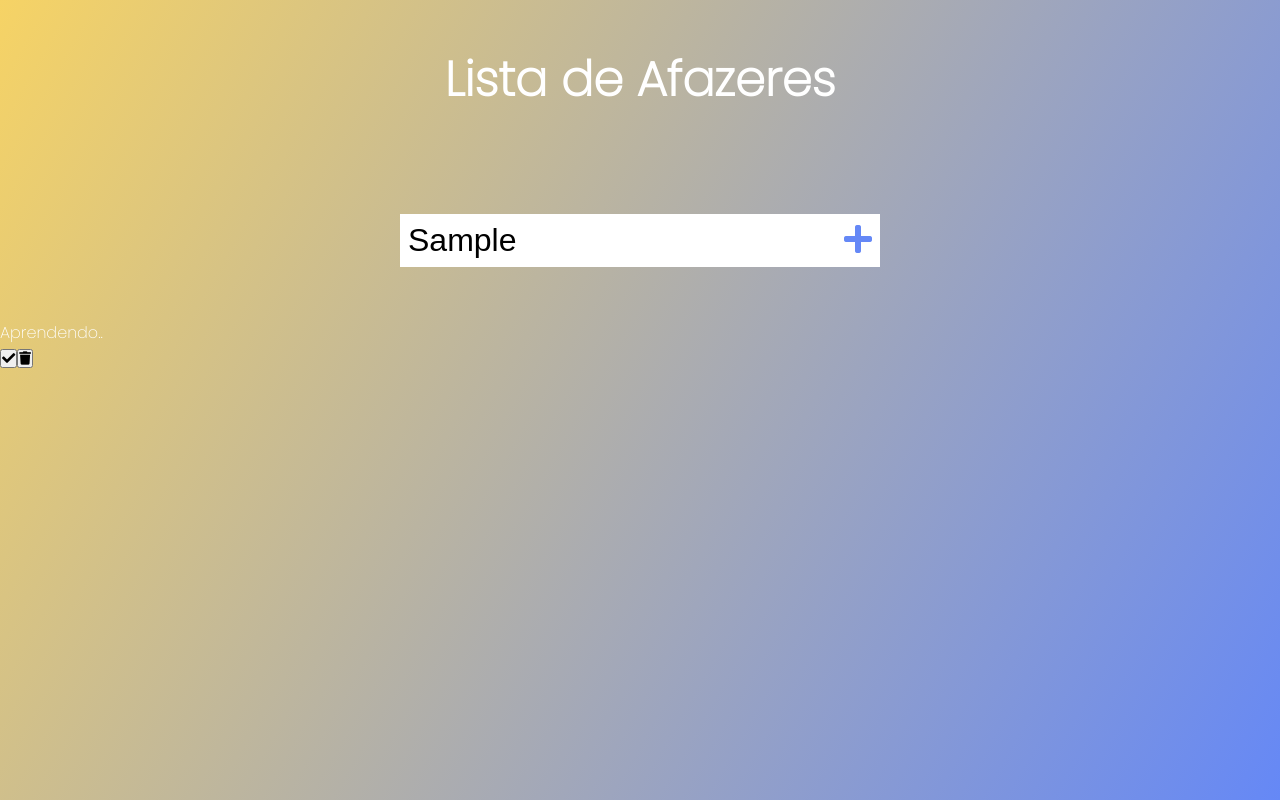
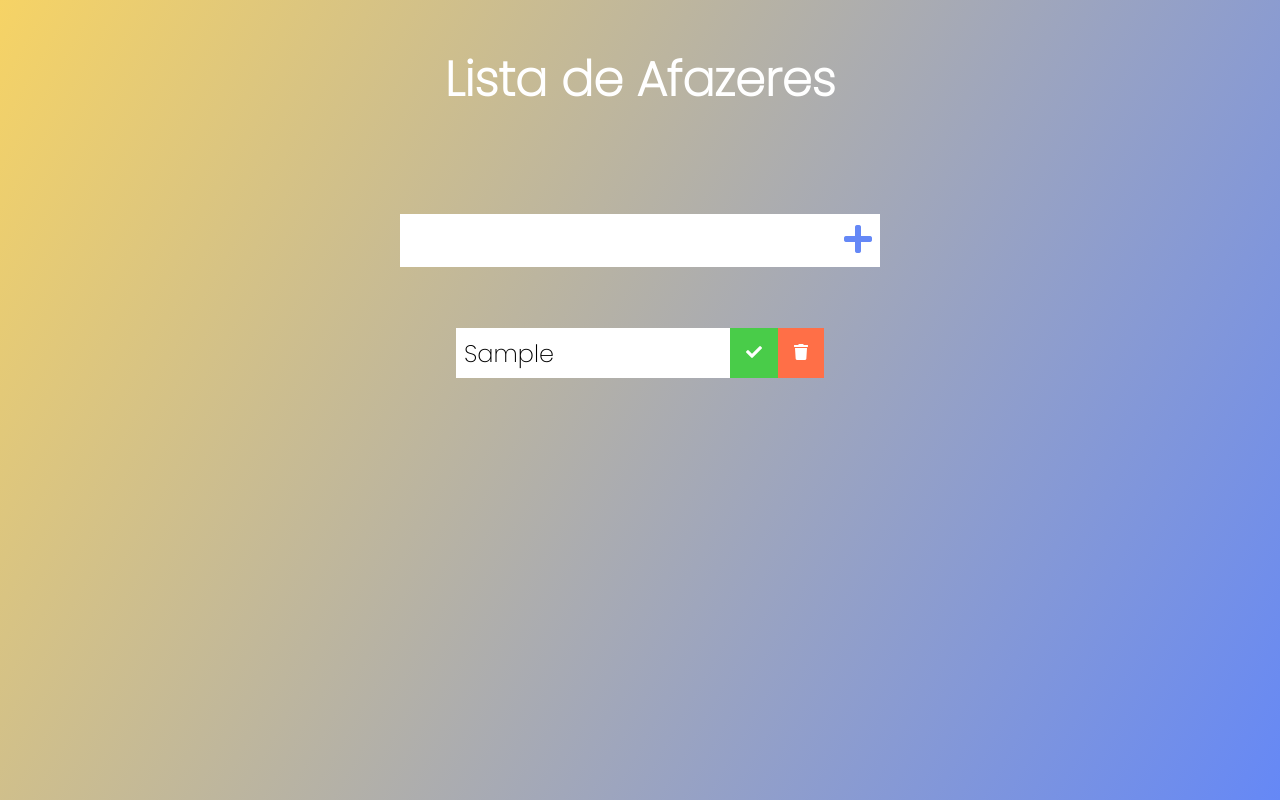
Before and after one commit to DraculK/Todo-JS, a plain HTML site: page index.html in a window 1280 px wide. Both pictures are taken after typing "Sample" into the empty fields and a click on the button 858 px from the left and 240 px from the top of the page. Drawn offline with Linux system fonts and the light colour scheme.

Commit message:
:lipstick: estilizando

```diff
--- a/app.js
+++ b/app.js
@@ -19,7 +19,7 @@ function addTodo(event){
 
     //Criar li
     const newTodo = document.createElement('li');
-    newTodo.innerText = "Aprendendo..";
+    newTodo.innerText = todoInput.value;
     newTodo.classList.add('todo-item');
     todoDiv.appendChild(newTodo);
 
@@ -32,9 +32,12 @@ function addTodo(event){
 
     const trashButton = document.createElement('button');
     trashButton.innerHTML = '<i class="fas fa-trash"></i>';
-    trashButton.classList.add("complete-btn");
+    trashButton.classList.add("trash-btn");
     todoDiv.appendChild(trashButton);
 
     //Append
     todoList.appendChild(todoDiv);
+
+    //Limpar o input do todo
+    todoInput.value = "";
 }
--- a/style.css
+++ b/style.css
@@ -1,3 +1,4 @@
+/* Tela Index */
 *{
     margin: 0;
     padding: 0;
@@ -42,3 +43,46 @@ form button:hover{
     background: #6588f6;
     color: white;
 }
+
+/* App Todo */
+.todo-container{
+    display: flex;
+    justify-content: center;
+    align-items: center;
+}
+
+.todo-list{
+    min-width: 30%;
+    list-style: none;
+}
+
+.todo{
+    margin: 0.5rem;
+    background: white;
+    color: black;
+    font-size: 1.5rem;
+    display: flex;
+    justify-content: space-between;
+    align-items: center;
+}
+
+.todo li{
+    flex: 1;
+}
+
+.trash-btn,
+.complete-btn {
+    background: #ff6f47;
+    color: white;
+    border: none;
+    padding: 1rem;
+    cursor: pointer;
+    font-size: 1rem;
+}
+.complete-btn {
+    background: rgb(73,204,73);
+}
+
+.todo-item {
+    padding: 0rem 0.5rem;
+}
```
